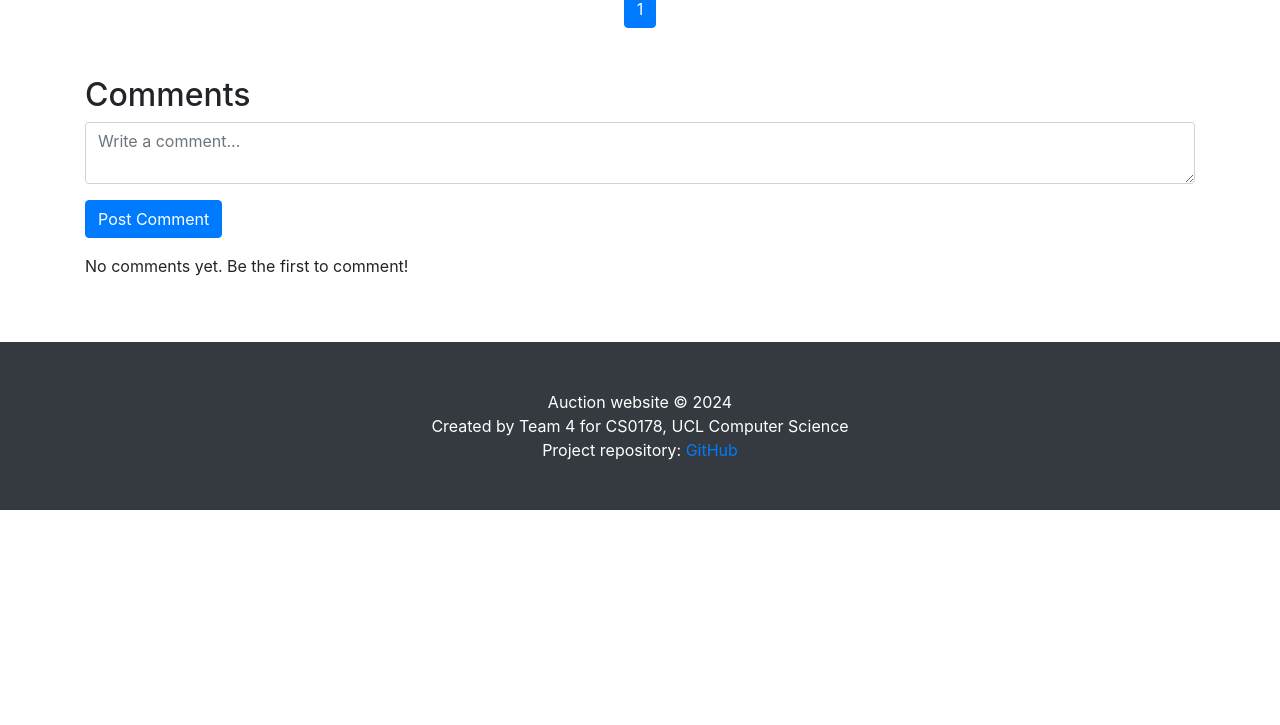
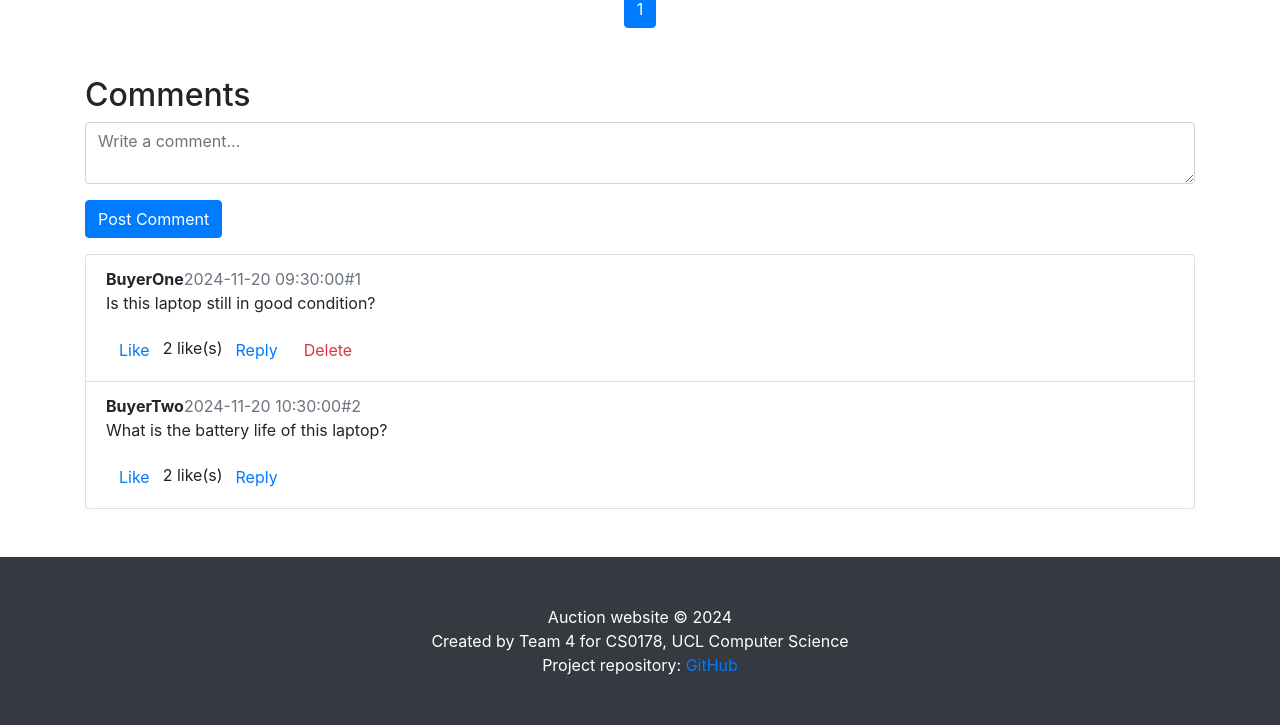
Before and after one commit to Hanekawa1012/Database-Group-4-Project, a PHP site: page /listing.php in a window 1280 px wide. Shown: the part 735-1460 px from the top of the page. Before the commit the page ends 1245 px from the top, so only its background shows below. Run offline with PHP 8.4, Linux system fonts and the light colour scheme; a user stored in the database is signed in; data comes from the database, SQL or seed files in the repository; data that the repository does not hold is empty.

Commit message:
comment delete and like

```diff
--- a/listing.php
+++ b/listing.php
@@ -383,7 +383,8 @@ mysqli_data_seek($comments_result, 0);
             <!-- Comment submission form -->
             <form method="POST" action="post_comment.php">
                 <div class="form-group">
-                <textarea class="form-control" id="commentContent" name="content" placeholder="Write a comment..." required></textarea>
+                    <textarea class="form-control" id="commentContent" name="content" placeholder="Write a comment..."
+                        required></textarea>
                 </div>
                 <input type="hidden" name="user_id" value="<?php echo $_SESSION["user_id"]; ?>">
                 <input type="hidden" name="item_id" value="<?php echo $item_id; ?>">
@@ -398,62 +399,42 @@ mysqli_data_seek($comments_result, 0);
     <!-- Displaying existing comments -->
     <ul class="list-group mt-3">
         <?php if (mysqli_num_rows($comments_result) > 0): ?>
-            <?php while ($comment = mysqli_fetch_assoc($comments_result)): ?>
-                <li class="list-group-item">
-                    <strong><?php echo htmlspecialchars($comment['username']); ?></strong>
-                    <span class="text-muted"><?php echo date("Y-m-d H:i:s", strtotime($comment['time'])); ?></span>
+            <?php
+            // Modify the display of comments to include a delete button for user's own comments
+            while ($comment = mysqli_fetch_assoc($comments_result)) {
+                echo '<li class="list-group-item">';
+                echo '<strong>' . htmlspecialchars($comment['username']) . '</strong>';
+                echo '<span class="text-muted">' . date("Y-m-d H:i:s", strtotime($comment['time'])) . '</span>';
+                echo '<span class="text-muted">#' . $comment_order[$comment['comment_id']] . '</span>';
 
-                    <!-- Display comment ID as response number -->
-                    <span class="text-muted">#<?php echo $comment_order[$comment['comment_id']]; ?></span>
-
-                    <!-- Display 'Reply to #x' if it.s a reply -->
-                    <?php if ($comment['parent_comment_id'] !== NULL): ?>
-                        <p class="text-muted">Reply to #<?php echo $comment_order[$comment['parent_comment_id']]; ?>:</p>
-                    <?php endif; ?>
-
-                    <p><?php echo nl2br(htmlspecialchars($comment['content'])); ?></p>
-
-                    <div class="comment-actions">
-                        <!-- Star-based rating (with placeholder logic) -->
-                        <button class="btn btn-link" onclick="likeComment(<?php echo $comment['comment_id']; ?>)">Like</button>
-                        <?php
-                        // Search in comment_likes table to see how many likes this comment has
-                        $sql = 'SELECT COUNT(*) AS likes FROM comment_likes WHERE comment_id = ' . $comment['comment_id'];
-                        $result = mysqli_query($con, $sql);
-                        $row = mysqli_fetch_assoc($result);
-                        $comment['likes'] = $row['likes'];
-                        ?>
-                        <span><?php echo $comment['likes'] . " like(s)";?></span>
-                        <!-- Reply functionality -->
-                         <?php
-                         if ($_SESSION['account_type'] == 'seller'){
-                            echo '<button class="btn btn-link disabled" onclick="">Reply</button>';
-                         }else{?>
-                            <button class="btn btn-link" onclick="showReplyForm(<?php echo $comment['comment_id']; ?>)">Reply</button>
-                        <?php
+                if ($comment['parent_comment_id'] !== NULL) {
+                    echo '<p class="text-muted">Reply to #' . $comment_order[$comment['parent_comment_id']] . ':</p>';
                 }
 
+                echo '<p>' . nl2br(htmlspecialchars($comment['content'])) . '</p>';
+
+                echo '<div class="comment-actions">';
+                echo '<button class="btn btn-link" onclick="likeComment(' . $comment['comment_id'] . ')">Like</button>';
+
+                $likes_sql = 'SELECT COUNT(*) AS likes FROM comment_likes WHERE comment_id = ' . $comment['comment_id'];
+                $likes_result = mysqli_query($con, $likes_sql);
+                $likes_row = mysqli_fetch_assoc($likes_result);
+                echo '<span>' . $likes_row['likes'] . ' like(s)</span>';
+
+                echo '<button class="btn btn-link" onclick="showReplyForm(' . $comment['comment_id'] . ')">Reply</button>';
+
+                // Add delete button for user's own comments
+                if ($_SESSION['user_id'] == $comment['buyer_id']) {
+                    echo '<form method="POST" action="delete_comment.php?item_id=' . $item_id . '" style="display:inline;">';
+                    echo '<input type="hidden" name="comment_id" value="' . $comment['comment_id'] . '">';
+                    echo '<button type="submit" class="btn btn-link text-danger">Delete</button>';
+                    echo '</form>';
+                }
+
+                echo '</div>';
+                echo '</li>';
+            }
             ?>
-                    </div>
-
-                    <!-- Reply form (hidden by default) -->
-                    <div id="replyForm-<?php echo $comment['comment_id']; ?>" style="display:none;">
-                        <form method="POST" action="post_comment.php">
-                            <?php if (isset($_SESSION['logged_in']) && $_SESSION['logged_in'] == true): ?>
-                                <input type="hidden" name="user_id" value="<?php echo $_SESSION['user_id']; ?>">
-                            <?php else: ?>
-                                <p>Please log in to post a reply.</p>
-                            <?php endif; ?>
-                            <input type="hidden" name="item_id" value="<?php echo $item_id; ?>">
-                            <input type="hidden" name="parent_comment_id" value="<?php echo $comment['comment_id']; ?>">
-                            <div class="form-group">
-                                <textarea class="form-control" id="replyContent-<?php echo $comment['comment_id']; ?>" name="content" placeholder="Reply..." required></textarea>
-                            </div>
-                            <button type="submit" class="btn btn-primary">Post Reply</button>
-                        </form>
-                    </div>
-                </li>
-            <?php endwhile; ?>
         <?php else: ?>
             <p>No comments yet. Be the first to comment!</p>
         <?php endif; ?>
@@ -473,22 +454,25 @@ mysqli_data_seek($comments_result, 0);
 
     // JavaScript for liking a comment (requires backend logic)
     function likeComment(commentId) {
-        $.ajax('comment_funcs.php', {
-            type: "POST",
-            data: { functionname: 'like_comment', arguments: commentId },
-            success: function(response) {
-                if (response.trim() === "success") {
-                    alert("Comment liked!");
-                    location.reload(); // Refresh to show updated like count
+        fetch('like_comment.php', {
+            method: 'POST',
+            headers: {
+                'Content-Type': 'application/json'
+            },
+            body: JSON.stringify({ comment_id: commentId })
+        })
+        .then(response => response.json())
+        .then(data => {
+            if (data.success) {
+                alert('Liked!');
+                location.reload(); // Refresh to update like count
             } else {
-                    alert("Failed to like the comment. Try again later.");
+                alert('Error: ' + data.message);
             }
-            },
-            error: function() {
-                console.log("Error liking the comment.");
+        })
+        .catch(error => console.error('Error:', error));
     }
-        });
-    }
+</script>
 </script>
 
 <?php include_once("footer.php") ?>
```
Also changed, not shown: delete_comment.php (added, +31 -0 lines), like_comment.php (added, +37 -0 lines), sql_insert_demo.sql (+5 -5 lines). Lines whose indentation alone changed are shown as unchanged.
